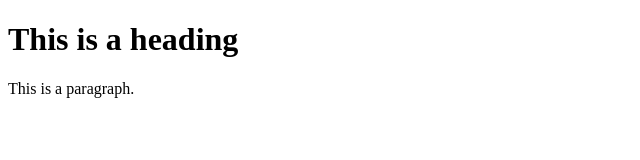
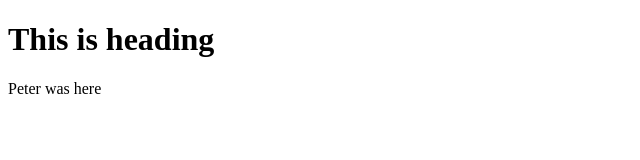
Before and after one commit to liberty-lindiwe/LearningHowToUseGitInVS, a plain HTML site: page index.html in a window 1280 px wide. Shown: the whole page, without its empty margins (0-640 px from the left). Drawn offline with Linux system fonts and the light colour scheme.

Commit message:
Extra info provided

```diff
--- a/index.html
+++ b/index.html
@@ -3,8 +3,8 @@
 <title>HTML Tutorial</title>
 <body>
 
-<h1>This is a heading</h1>
-<p>This is a paragraph.</p>
+<h1>This is heading</h1>
+<p>Peter was here</p>
 
 </body>
 </html>
```
